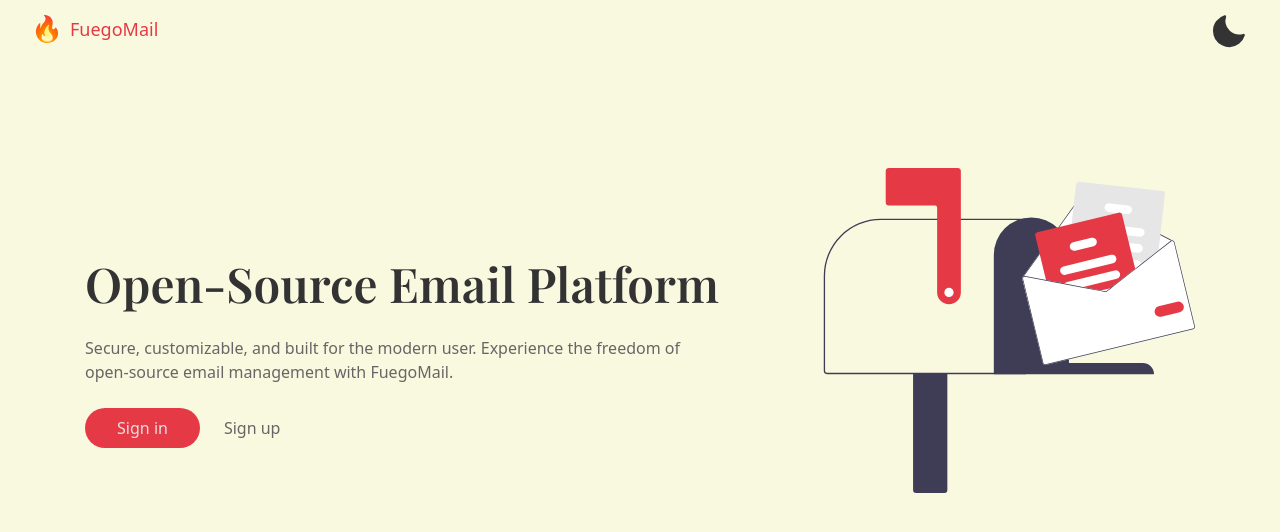
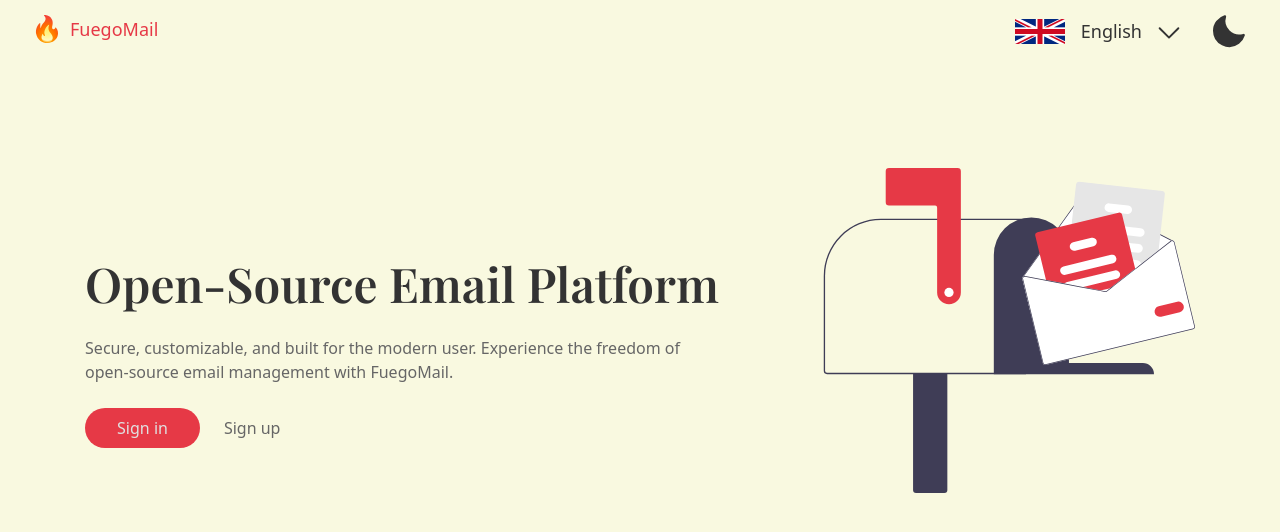
Before and after one commit to felixx78/fuegomail, a React (Vite) app in the folder frontend/: page / in a window 1280 px wide. Shown: the top 532 px of the page. Built offline with nearby package versions, Linux system fonts and the light colour scheme; a web font is replaced by a local one.

Commit message:
add espanol and SelectLanguage

```diff
--- a/frontend/src/components/Header.tsx
+++ b/frontend/src/components/Header.tsx
@@ -1,6 +1,7 @@
 import { Link } from "react-router-dom";
 import Logo from "./Logo";
 import ThemeToggler from "./ThemeToggler";
+import SelectLanguage from "./SelectLanguage";
 
 function Header() {
   return (
@@ -8,7 +9,12 @@ function Header() {
       <Link to="/">
         <Logo />
       </Link>
-      <ThemeToggler />
+      <div className="flex items-center gap-6">
+        <div className="hidden sm:block">
+          <SelectLanguage />
+        </div>
+        <ThemeToggler />
+      </div>
     </div>
   );
 }
--- /dev/null
+++ b/frontend/src/components/SelectLanguage.tsx
@@ -0,0 +1,81 @@
+import { useDispatch, useSelector } from "react-redux";
+import { RootState } from "../redux/store";
+import { useEffect, useRef, useState } from "react";
+import { CaretDown } from "@phosphor-icons/react";
+import { languageActions } from "../redux/languageReducer";
+
+const languages = [
+  {
+    name: "English",
+    code: "en",
+    flag: "/uk.png",
+  },
+  {
+    name: "Español",
+    code: "es",
+    flag: "/spain.png",
+  },
+];
+
+function SelectLanguage() {
+  const ref = useRef<HTMLButtonElement>(null);
+  const dispatch = useDispatch();
+
+  const selectedLanguageCode = useSelector(
+    (state: RootState) => state.language,
+  );
+
+  const [isOpen, setIsOpen] = useState(false);
+  const language =
+    languages.find((i) => i.code === selectedLanguageCode) || languages[0];
+
+  useEffect(() => {
+    const handleOnClick = (e: MouseEvent) => {
+      if (isOpen && ref.current && !ref.current.contains(e.target as Node)) {
+        setIsOpen(false);
+      }
+    };
+
+    window.addEventListener("click", handleOnClick);
+    return () => window.removeEventListener("click", handleOnClick);
+  }, [ref, isOpen]);
+
+  return (
+    <div className="relative">
+      <button
+        ref={ref}
+        onClick={() => setIsOpen(true)}
+        className="flex cursor-pointer gap-3"
+      >
+        <LanguageItem data={language} />
+        <CaretDown size={30} />
+      </button>
+
+      <div
+        style={{ display: isOpen ? "block" : "none" }}
+        className="absolute left-0 top-[140%] w-full divide-y-2 divide-dark-border-color rounded-md border-2 border-dark-border-color"
+      >
+        {languages.map((i) => (
+          <button
+            onClick={() => dispatch(languageActions.set(i.code))}
+            key={i.code}
+            className="w-full cursor-pointer bg-secondary-background px-4 py-3 hover:bg-highlighted-background dark:bg-dark-secondary-background dark:hover:bg-dark-highlighted-background"
+          >
+            <LanguageItem data={i} />
+          </button>
+        ))}
+      </div>
+    </div>
+  );
+}
+
+const LanguageItem = ({ data }: { data: (typeof languages)[0] }) => {
+  return (
+    <div className="flex items-center gap-4">
+      <img src={data.flag} width={50} alt="" />
+      <p className="text-lg">{data.name}</p>
+    </div>
+  );
+};
+
+export default SelectLanguage;
--- /dev/null
+++ b/frontend/src/locales/messages_es.json
@@ -0,0 +1,10 @@
+{
+  "home.title": "Plataforma de Correo Electrónico de Código Abierto",
+  "home.subtitle": "Seguro, personalizable y construido para el usuario moderno. Experimenta la libertad de la gestión de correos electrónicos de código abierto con FuegoMail.",
+  "inbox": "Bandeja de entrada",
+  "settings": "Configuración",
+  "emailOrUsername": "Correo electrónico o nombre de usuario",
+  "password": "Contraseña",
+  "confirmPassword": "Confirmar contraseña",
+  "required": "Requerido"
+}
--- a/frontend/src/main.tsx
+++ b/frontend/src/main.tsx
@@ -8,12 +8,14 @@ import PublicLayout from "./layouts/PublicLayout.tsx";
 import PrivateLayout from "./layouts/PrivateLayout.tsx";
 import { IntlProvider } from "react-intl";
 import messages_en from "./locales/messages_en.json";
+import messages_es from "./locales/messages_es.json";
 import { Provider, useSelector } from "react-redux";
 import store, { RootState } from "./redux/store.ts";
 import { QueryClient, QueryClientProvider } from "react-query";
 
 const messages = {
   en: messages_en,
+  es: messages_es,
 };
 
 const router = createBrowserRouter([
--- a/frontend/src/redux/languageReducer.ts
+++ b/frontend/src/redux/languageReducer.ts
@@ -4,8 +4,9 @@ const languageSlice = createSlice({
   name: "language",
   initialState: localStorage.getItem("language") || "en",
   reducers: {
-    set(state, action: PayloadAction<string>) {
-      state = action.payload;
+    set(_, action: PayloadAction<string>) {
+      localStorage.setItem("language", action.payload);
+      return action.payload;
     },
   },
 });
```
Also changed, not shown: frontend/public/spain.png (added), frontend/public/uk.png (added).
